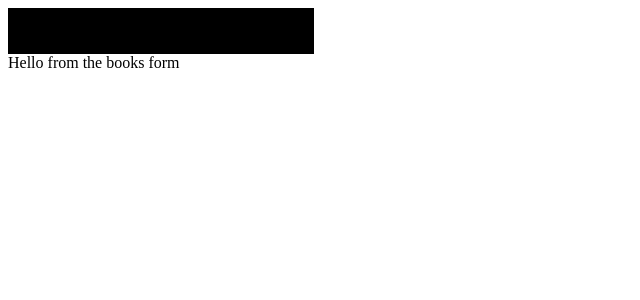
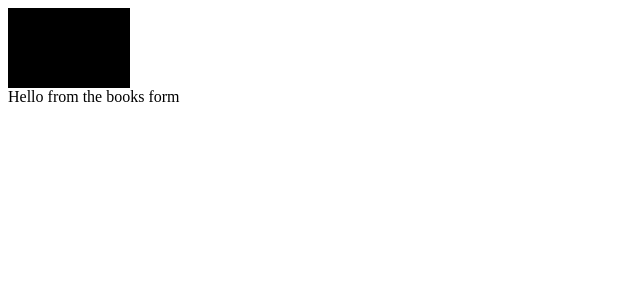
Before and after one commit to mariosknl/book_store, a React (Create React App) app: page / in a window 1280 px wide. Shown: the top 300 px of the page, without its empty margins (0-640 px from the left). Built offline with nearby package versions, Linux system fonts and the light colour scheme.

Commit message:
add book component to books list

```diff
--- a/src/components/Book.js
+++ b/src/components/Book.js
@@ -20,3 +20,7 @@ Book.propTypes = {
   title: PropTypes.string.isRequired,
   category: PropTypes.string.isRequired,
 };
+{ /* <tr>
+<td>The table body</td>
+<td>with two columns</td>
+</tr> */ }
--- a/src/components/BooksList.js
+++ b/src/components/BooksList.js
@@ -9,7 +9,6 @@ const StyledBooksList = styled.table`
 
 export default function BooksList() {
   const books = useSelector(state => state.books);
-  console.log(books);
   return (
     <StyledBooksList>
       <thead>
@@ -18,11 +17,10 @@ export default function BooksList() {
         </tr>
       </thead>
       <tbody>
-        <tr>
-          <Book />
-          <td>The table body</td>
-          <td>with two columns</td>
-        </tr>
+        {books.map(book => (
+          <Book book={book} key={book.id} />
+        ))}
+
       </tbody>
     </StyledBooksList>
   );
```
